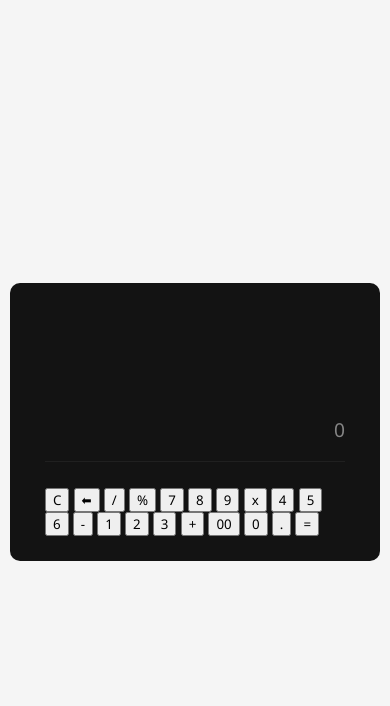
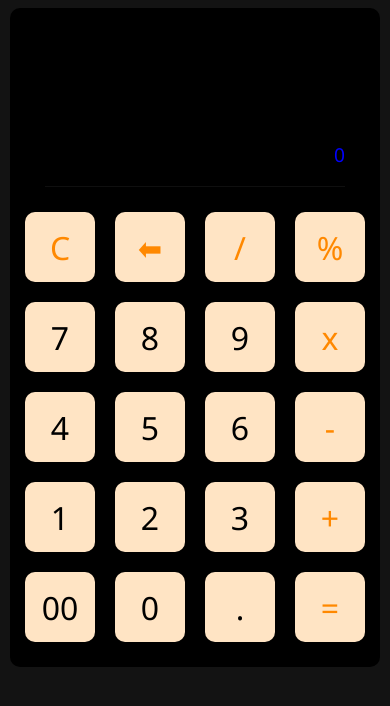
Before and after one commit to Vanshikachincholi15/calculator, a plain HTML site: page index.html in a window 390 px wide. Drawn offline with Linux system fonts and the light colour scheme.

Commit message:
implement hypertext markup language

```diff
--- a/ndex.html
+++ b/index.html
@@ -1,9 +1,10 @@
+<!DOCTYPE html>
 <html lang="en">
     <head>
         <meta charset="UTF-8" />
         <meta http-equiv="X-UA-Compatible" content="IE=edge" />
         <meta name="viewport" content="width=device-width, initial-scale=1.0" />
-      <title>Calcualtor :: By Karan Kumar</title>
+      <title>Calcualtor</title>
     </head>
 
     <body>
--- a/script.js
+++ b/script.js
@@ -1,67 +1,44 @@
+let currentInput = document.querySelector(".currentInput");
+let answerScreen = document.querySelector(".answerScreen");
+let buttons = document.querySelectorAll("button");
+let erasebtn = document.querySelector("#erase");
+let clearbtn = document.querySelector("#clear");
+let evaluate = document.querySelector("#evaluate");
 
-// Variables
-let currentInput = document.querySelector('.currentInput');
-let answerScreen = document.querySelector('.answerScreen');
-let buttons = document.querySelectorAll('button');
-let erasebtn = document.querySelector('#erase');
-let clearbtn = document.querySelector('#clear');
-let evaluate = document.querySelector('#evaluate');
-
-
-
-// Calculator Display
-let realTimeScreenValue = []
-
-// To Clear
+let realTimeScreenValue = [];
 
 clearbtn.addEventListener("click", () => {
-
-    realTimeScreenValue = [''];
+  realTimeScreenValue = [""];
   answerScreen.innerHTML = 0;
-    currentInput.className = 'currentInput'
-    answerScreen.className = 'answerScreen';
-    answerScreen.style.color = " rgba(150, 150, 150, 0.87)";
-})
-
-// Get value of any button clicked and display to the screen
+  currentInput.className = "currentInput";
+  answerScreen.className = "answerScreen";
+});
 
 buttons.forEach((btn) => {
+  btn.addEventListener("click", () => {
+    if (!btn.id.match("erase")) {
+      realTimeScreenValue.push(btn.value);
+      currentInput.innerHTML = realTimeScreenValue.join("");
 
-
-    btn.addEventListener("click", () => {
-        // when clicked button is not erased button
-        if (!btn.id.match('erase')) {
-            // To display value on btn press
-            realTimeScreenValue.push(btn.value)
-            currentInput.innerHTML = realTimeScreenValue.join('');
-
-            // To evaluate answer in real time
-            if (btn.classList.contains('num_btn')) {
-
-                answerScreen.innerHTML = eval(realTimeScreenValue.join(''));
-
+      if (btn.classList.contains("num_btn")) {
+        answerScreen.innerHTML = eval(realTimeScreenValue.join(""));
+      }
     }
 
+    if (btn.id.match("erase")) {
+      realTimeScreenValue.pop();
+      currentInput.innerHTML = realTimeScreenValue.join("");
+      answerScreen.innerHTML = eval(realTimeScreenValue.join(""));
     }
 
-        // When erase button is clicked
-        if (btn.id.match('erase')) {
-            realTimeScreenValue.pop();
-            currentInput.innerHTML = realTimeScreenValue.join('');
-            answerScreen.innerHTML = eval(realTimeScreenValue.join(''));
-        }
-
-        // When clicked button is evaluate button
-        if (btn.id.match('evaluate')) {
-            currentInput.className = 'answerScreen';
-            answerScreen.className = 'currentInput';
+    if (btn.id.match("evaluate")) {
+      currentInput.className = "answerScreen";
+      answerScreen.className = "currentInput";
       answerScreen.style.color = "white";
     }
 
-        // To prevent undefined error in screen
-        if (typeof eval(realTimeScreenValue.join('')) == 'undefined') {
-            answerScreen.innerHTML = 0
+    if (typeof eval(realTimeScreenValue.join("")) == "undefined") {
+      answerScreen.innerHTML = 0;
     }
-
-    })
-})
+  });
+});
--- a/style.css
+++ b/style.css
@@ -3,7 +3,7 @@
 }
 
 body {
-    background-color: #f5f5f5;
+    background-color: coral;
     min-height: 90vh;
     display: flex;
     justify-content: center;
@@ -11,7 +11,7 @@ body {
 }
 
 .container {
-    background-color: #131313;
+    background-color: black;
     max-width: 300px;
     height: auto;
     display: flex;
@@ -35,10 +35,10 @@ body {
 }
 
 #Display-area .currentInput {
-    /* display: flex; */
+
     text-align: right;
     height: 8vh;
-    color: white;
+    color: brown;
     font-size: xx-large;
     line-height: 2;
     word-wrap: break-word;
@@ -46,8 +46,39 @@ body {
 
 #Display-area .answerScreen {
     text-align: right;
-    color: rgba(150, 150, 150, 0.87);
+    color: blue;
     height: 7px;
     line-height: 3;
     font-size: larger;
 }
+
+.keypad-btns {
+    display: grid;
+    grid: repeat(5, 70px) / repeat(4, 70px);
+    grid-row-gap: 20px;
+    grid-column-gap: 20px;
+}
+
+.keypad-btns button {
+    outline: none;
+    border: none;
+    border-radius: 10px;
+   background-color: bisque;
+    color: black;
+    font-size: xx-large;
+}
+
+.keypad-btns .fun_btn {
+    color: #ff8800;
+}
+
+.num_btn:hover,.fun_btn:hover {
+    background-color: rgba(29, 29, 29, 0.979);
+}
+
+@media only screen and (max-width: 600px) {
+    body {
+        background-color: #131313;
+        align-items: flex-start;
+    }
+}
```
Lines whose indentation alone changed are shown as unchanged.
